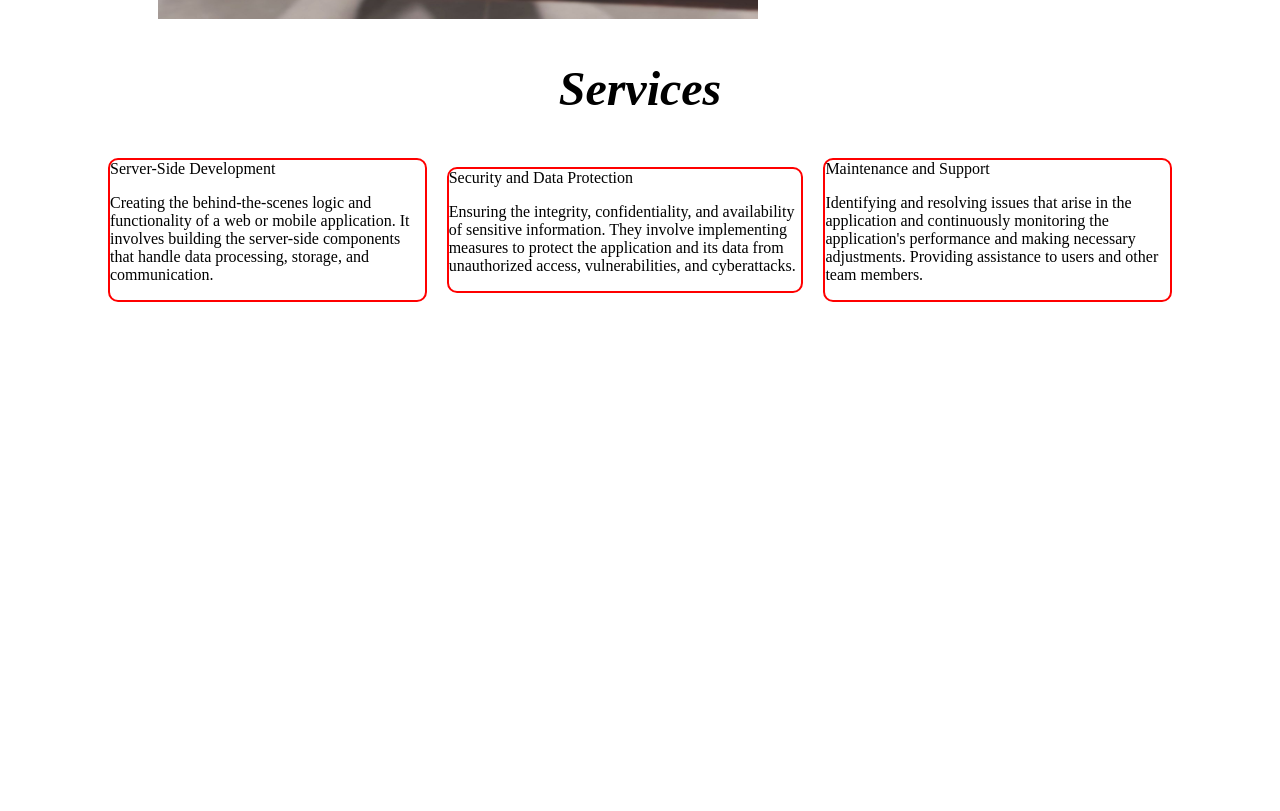
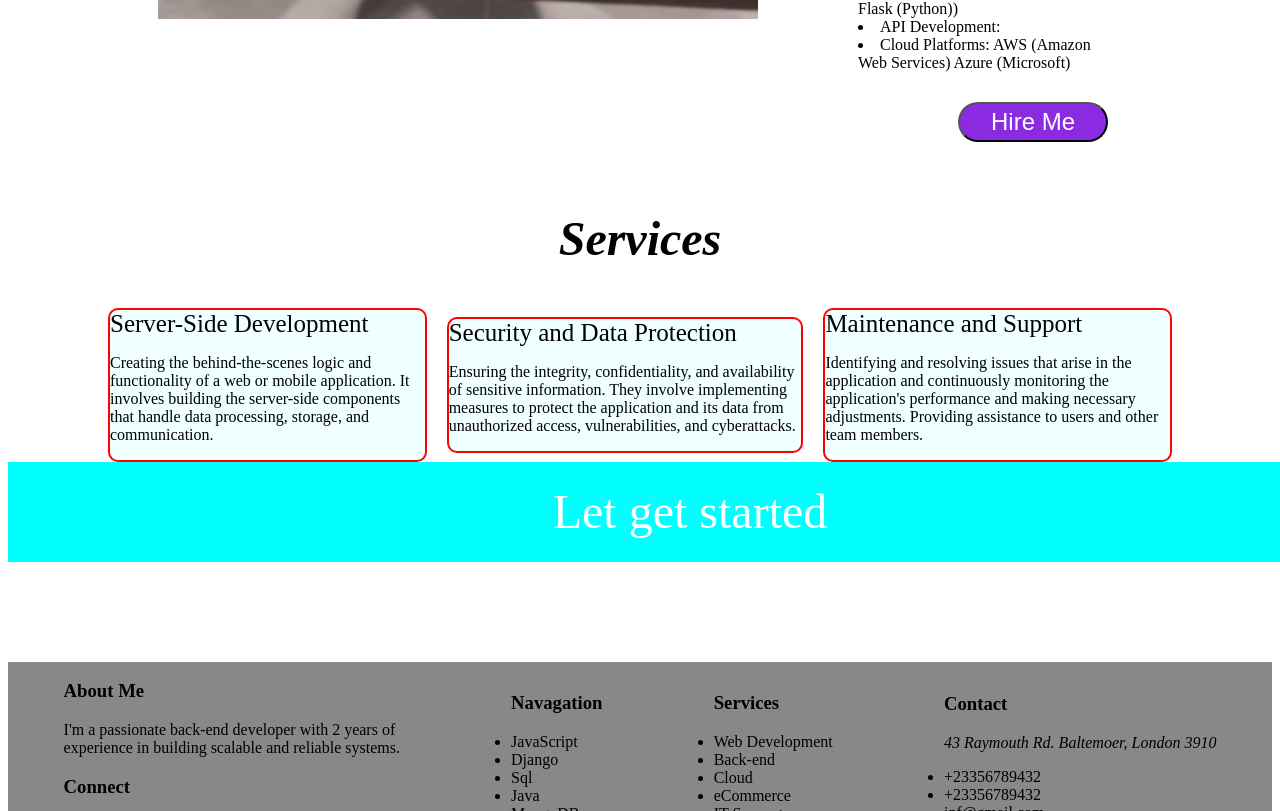
Before and after one commit to Franciskojo/My-Portfolio, a plain HTML site: page index.html in a window 1280 px wide. Shown: the part 1617-2428 px from the top of the page. Before the commit the page ends 1927 px from the top, so only its background shows below. Drawn offline with Linux system fonts and the light colour scheme; a web font is replaced by a local one.

Commit message:
Added a footer

```diff
--- /dev/null
+++ b/animi.css
@@ -0,0 +1,45 @@
+.pulsate-bck {
+	-webkit-animation: pulsate-bck 0.5s ease-in-out infinite both;
+	        animation: pulsate-bck 0.5s ease-in-out infinite both;
+}
+
+/* ----------------------------------------------
+ * Generated by Animista on 2024-9-19 11:10:36
+ * Licensed under FreeBSD License.
+ * See http://animista.net/license for more info.
+ * w: http://animista.net, t: @cssanimista
+ * ---------------------------------------------- */
+
+/**
+ * ----------------------------------------
+ * animation pulsate-bck
+ * ----------------------------------------
+ */
+ @-webkit-keyframes pulsate-bck {
+    0% {
+      -webkit-transform: scale(1);
+              transform: scale(1);
+    }
+    50% {
+      -webkit-transform: scale(0.9);
+              transform: scale(0.9);
+    }
+    100% {
+      -webkit-transform: scale(1);
+              transform: scale(1);
+    }
+  }
+  @keyframes pulsate-bck {
+    0% {
+      -webkit-transform: scale(1);
+              transform: scale(1);
+    }
+    50% {
+      -webkit-transform: scale(0.9);
+              transform: scale(0.9);
+    }
+    100% {
+      -webkit-transform: scale(1);
+              transform: scale(1);
+    }
+  }
--- a/index.html
+++ b/index.html
@@ -5,6 +5,10 @@
     <meta name="viewport" content="width=device-width, initial-scale=1.0" />
     <title>My Portfolio</title>
     <link rel="stylesheet" href="./styles.css" />
+    <link rel="stylesheet" href="./animi.css">
+    <link rel="stylesheet" href="https://cdnjs.cloudflare.com/ajax/libs/font-awesome/6.6.0/css/all.min.css">
+    <link rel="stylesheet" href="https://fonts.googleapis.com/css?family=Sofia|Trirong|Tangerine:bold,italic|Inconsolata:italic|Droid+Sans ">
+
   </head>
   <body>
     <nav>
@@ -24,7 +28,8 @@
     </nav>
     <section class="hero">
       <div class="hero-info">
-        <h1>I'm Francis Kojo Amekeh <br />A Back-end Developer</h1>
+        <h1>Welcome to My Portfolio</h1>
+        <span id="sp">I'm Francis Kojo Amekeh <br />A Back-end Developer</span>
       </div>
     </section>
     <section >
@@ -68,7 +73,12 @@
     <li>Cloud Platforms:
       AWS (Amazon Web Services)
       Azure (Microsoft)</li>
+      <div>
+        <button class="button pulsate-bck">Hire Me</button>
+      </div>
+
         </div>
+
       </div>
 
 </section>
@@ -78,20 +88,71 @@
   </div>
   <div class="service-item">
     <div class="sp1">
-      <span>Server-Side Development</span>
+      <span id="ser">Server-Side Development</span>
       <p>Creating the behind-the-scenes logic and functionality of a web or mobile application. It involves building the server-side components that handle data processing, storage, and communication.</p>
     </div>
     <div class="sp1">
-      <span>Security and Data Protection</span>
+      <span id="ser">Security and Data Protection</span>
       <p>Ensuring the integrity, confidentiality, and availability of sensitive information. They involve implementing measures to protect the application and its data from unauthorized access, vulnerabilities, and cyberattacks.</p>
     </div>
     <div class="sp1">
-      <span>Maintenance and Support</span>
+      <span id="ser">Maintenance and Support</span>
       <p>Identifying and resolving issues that arise in the application and continuously monitoring the application's performance and making necessary adjustments. Providing assistance to users and other team members.</p>
     </div>
+  </div>
+  <section>
+    <div class="footer-header">
+        <p>Let get started</p>
+    </div>
+  </section>
+</section>
+<footer class="footer">
+  <div>
+    <div>
+      <h3>About Me</h3>
+    <p>I'm a passionate back-end developer with 2 years of <br>experience in building scalable and reliable systems.</p>
+    </div>
+      <h3>Connect</h3>
+        <ul>
+          <i class="fa-brands fa-facebook"></i>
+          <i class="fa-brands fa-instagram"></i>
+          <i class="fa-brands fa-twitter"></i>
+          <i class="fa-brands fa-linkedin"></i>
+          <i class="fa-brands fa-pinterest"></i>
+          <i class="fa-brands fa-snapchat"></i>
+      </ul>
+  </div>
+  <div>
+    <h3>Navagation</h3>
+    <ul>
+      <li><a class="text"href="#">JavaScript</a></li>
+      <li><a class="text"href="#">Django</a></li>
+      <li><a class="text"href="#">Sql</a></li>
+      <li><a class="text"href="#">Java</a></li>
+      <li><a class="text"href="#">MongoDB</a></li>
+    </ul>
+  </div>
+  <div>
+    <h3>Services</h3>
+    <ul>
+      <li><a class="text"href="#">Web Development</a></li>
+      <li><a class="text"href="#">Back-end</a></li>
+      <li><a class="text"href="#">Cloud</a></li>
+      <li><a class="text"href="#">eCommerce</a></li>
+      <li><a class="text"href="#">IT Support</a></li>
+    </ul>
+  </div>
+  <div>
+    <h3>Contact</h3>
+    <address>43 Raymouth Rd. Baltemoer, London 3910</address>
+    <ul>
+      <li><a class="text"href="#">+23356789432</a></li>
+      <li><a class="text"href="#">+23356789432</a></li>
+      <li><a class="text"href="#">inf@gmail.com</a></li>
 
+    </ul>
   </div>
 
-</section>
+</footer>
   </body>
 </html>
--- a/styles.css
+++ b/styles.css
@@ -16,6 +16,7 @@ nav {
   top: 0;
   left: 0;
   z-index: 50;
+  /* font-family:Tangerine ; */
 }
 
 .nav-items {
@@ -23,11 +24,47 @@ nav {
   flex-direction: row;
   justify-content: space-evenly;
   width: 70%;
+
+}
+
+.text-white {
+  color: #ffffff;
 }
 
 h4 {
   background-color: white;
   border-radius: 10px;
+  line-height: 40px;
+  color: black;
+  font-family: Trirong;
+  font-size: 48px;
+}
+
+.button {
+  display: flex;
+  flex-direction: row;
+  align-items: center;
+  justify-content: center;
+  margin-top: 30px;
+  margin-left: 100px;
+  width: 150px;
+  height: 40px;
+  border-radius: 3rem;
+  background-color: blueviolet;
+  color: white;
+  font-size: 1.5rem;
+}
+
+h1 {
+  font-size: 80px;
+  font-family: Tangerine;
+  color: #ffffff;
+}
+
+#sp {
+  font-size: 80px;
+  font-family: trirong;
+  color: #ffffff;
 }
 
 .hero-info {
@@ -39,7 +76,6 @@ nav {
   justify-content: center;
   gap: 10px;
   /* margin-top: 200px; */
-
 }
 
 .hero {
@@ -49,13 +85,14 @@ nav {
   background-size: cover;
   background-repeat: no-repeat;
   background-attachment: fixed;
-    background-position:calc(10rem, 7rem);
+  background-position: calc(10rem, 7rem);
 }
 
 .bio {
   display: grid;
   grid-template-columns: 1fr 1fr;
   margin: 150px;
+  grid-gap: 100px;
 }
 
 .im-bio {
@@ -63,11 +100,11 @@ nav {
 }
 
 .sss {
-    margin-top: -400px
+  margin-top: -250px;
 }
 
 .bio-cont {
-    margin-right:;
+  margin-right: ;
 }
 
  {
@@ -77,7 +114,6 @@ nav {
     justify-content: space-evenly;
     align-items: center;
     g */
-
 }
 
 .serv {
@@ -105,4 +141,49 @@ nav {
 .sp1 {
   border: 2px solid red;
   border-radius: 10px;
+  background-color: azure;
 }
+
+.sp1:hover{
+  color: white;
+}
+
+#ser {
+  font-size: 25px;
+  font-family: trirong;
+
+}
+
+p {
+  font-size: Droid+Sans;
+  font-size: ;
+}
+
+.footer {
+  display: flex;
+  flex-direction: row;
+  justify-content: space-around;
+  align-items: center;
+  margin-top: 100px;
+  background-color: #888888;
+  width: 100%;
+  height: 100%;
+  font-family: trirong;
+  font-size: ;
+}
+
+.text {
+  color: black;
+}
+
+.footer-header {
+  display: flex;
+  justify-content: center;
+  align-items: center;
+  font-size: 3rem;
+  padding: 10px 50px;
+  background-color: aqua;
+  height: 80px;
+  width: 100%;
+  color: white;
+}
```
Also changed, not shown: asset/i.jpg (added). Lines whose indentation alone changed are shown as unchanged.
